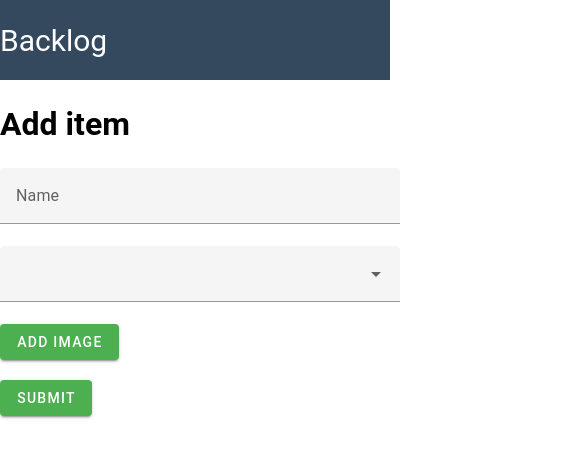
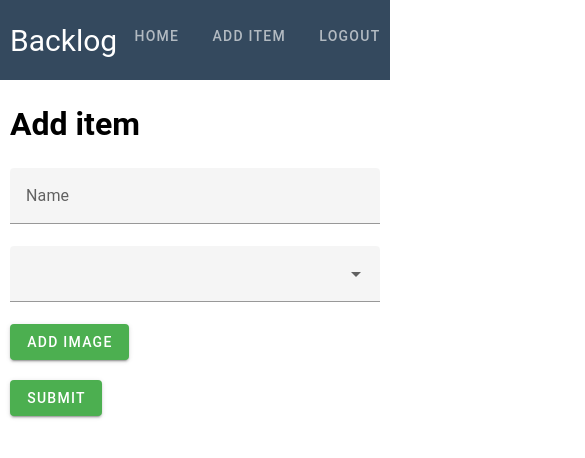
Before and after one commit to meshu-dev/backlog, a Vue app: page /item/new in a window 390 px wide. Shown: the top 458 px of the page, 585 px wide, since content can reach past the window. Built offline with nearby package versions, Linux system fonts and the light colour scheme; no server answers; sample sign-in values are in the browser's storage.

Commit message:
Mobile responsive updates

```diff
--- a/src/assets/_variables.scss
+++ b/src/assets/_variables.scss
@@ -1,3 +1,5 @@
 $color-primary: #663299;
 $text-color-primary: #212529;
-$site-width: 1000px;
+$content-width: 1000px;
+$content-gap: 10px;
+$image-dialog-width: 800px;
--- a/src/assets/main.scss
+++ b/src/assets/main.scss
@@ -15,11 +15,6 @@ body {
   padding: 0;
   width: 100%;
   height: 100%;
-}
-
-main {
-  margin: 20px auto 0 auto;
-  width: 1000px;
 }
 
 h1 {
--- /dev/null
+++ b/src/components/Item/ItemForm/ItemFormImage.vue
@@ -0,0 +1,12 @@
+<script setup>
+  import { useImageStore } from '@/stores/ImageStore';
+  const imageStore = useImageStore();
+</script>
+
+<template>
+  <v-img
+    v-if="imageStore.getImageUrl"
+    max-height="300"
+    aspect-ratio="1"
+    :src="imageStore.getImageUrl" />
+</template>
--- a/src/components/Item/ItemImage/ItemImageDialog.vue
+++ b/src/components/Item/ItemImage/ItemImageDialog.vue
@@ -37,8 +37,10 @@
 </template>
 
 <style lang="scss">
+  @import "@/assets/variables";
+
   #image-search-dialog {
-    width: 800px;
+    width: $image-dialog-width;
     min-height: 600px;
 
     #image-search-content {
@@ -51,4 +53,14 @@
       }
     }
   }
+
+  @media screen and (max-width: $image-dialog-width) {
+    #image-search-dialog {
+      width: 100%;
+
+      #image-search-content {
+        flex-direction: column;
+      }
+    }
+  }
 </style>
--- a/src/components/Item/ItemImage/ItemImageSearch.vue
+++ b/src/components/Item/ItemImage/ItemImageSearch.vue
@@ -48,6 +48,8 @@
 </template>
 
 <style lang="scss">
+  @import "@/assets/variables";
+
   #image-search-form {
     width: 400px;
     margin-bottom: 20px;
@@ -59,4 +61,10 @@
     flex-direction: column;
     margin-bottom: 20px;
   }
+
+  @media screen and (max-width: $image-dialog-width) {
+    #image-search-form {
+      width: 100%;
+    }
+  }
 </style>
--- a/src/components/Item/ItemList.vue
+++ b/src/components/Item/ItemList.vue
@@ -33,12 +33,24 @@
 </template>
 
 <style lang="scss">
+  @import "@/assets/variables";
+
   #item-list {
     display: flex;
     flex-wrap: wrap;
 
     .v-col {
-      max-width: 500px;
+      width: 335px;
+      max-width: 335px;
+    }
+  }
+
+  @media screen and (max-width: $content-width) {
+    #item-list {
+      .v-col {
+        width: 100%;
+        max-width: 100%;
+      }
     }
   }
 </style>
--- a/src/components/Item/ItemView.vue
+++ b/src/components/Item/ItemView.vue
@@ -53,7 +53,6 @@
         </div>
         <v-avatar
           class="ma-3"
-          size="200"
           rounded="0">
           <v-img :src="item.imageUrl ? item.imageUrl : '/src/assets/poster-holder.jpg'">
             <template v-slot:placeholder>
@@ -72,6 +71,8 @@
 </template>
 
 <style lang="scss">
+  @import "@/assets/variables";
+
   .item-view {
     .v-card {
       border-radius: 12px;
@@ -81,7 +82,24 @@
         flex-direction: column;
         align-items: center;
         justify-content: center;
-        width: 100%;
+        width: 155px;
+      }
+
+      .v-avatar {
+        width: 130px;
+        height: 200px;
+      }
+    }
+  }
+
+  @media screen and (max-width: $content-width) {
+    .item-view {
+      .v-card {
+        border-radius: 12px;
+
+        .item-view-text {
+          width: 100%;
+        }
       }
     }
   }
--- a/src/components/Layout/Header.vue
+++ b/src/components/Layout/Header.vue
@@ -36,6 +36,8 @@
 </template>
 
 <style lang="scss">
+  @import "@/assets/variables";
+
   #header {
     background-color: #34495E;
     height: 80px;
@@ -43,9 +45,10 @@
     #header-content {
       display: flex;
       justify-content: space-between;
-      width: 1000px;
+      width: $content-width;
       height: 100%;
       margin: 0 auto;
+      padding: 0 $content-gap;
       color: #FFF;
     }
 
@@ -66,4 +69,12 @@
       }
     }
   }
+
+  @media screen and (max-width: $content-width) {
+    #header {
+      #header-content {
+        width: auto;
+      }
+    }
+  }
 </style>
--- a/src/components/Layout/Layout.vue
+++ b/src/components/Layout/Layout.vue
@@ -4,7 +4,6 @@
 </script>
 
 <template>
-  <!-- <link href="https://cdn.jsdelivr.net/npm/@mdi/font@5.x/css/materialdesignicons.min.css" rel="stylesheet"> -->
   <Header />
   <main>
     <StatusMsg />
@@ -13,5 +12,16 @@
 </template>
 
 <style lang="scss">
+  @import "@/assets/variables";
 
+  main {
+    margin: 20px auto 0 auto;
+    width: $content-width;
+  }
+
+  @media screen and (max-width: $content-width) {
+    main {
+      width: auto;
+    }
+  }
 </style>
--- a/src/views/HomeView.vue
+++ b/src/views/HomeView.vue
@@ -25,8 +25,11 @@
 </template>
 
 <style lang="scss">
+  @import "@/assets/variables";
+
   #home-header {
     display: flex;
     justify-content: space-between;
+    margin: 0 $content-gap;
   }
 </style>
--- a/src/views/ItemFormView.vue
+++ b/src/views/ItemFormView.vue
@@ -9,6 +9,7 @@
 
   import Layout from '@/components/Layout/Layout.vue';
   import ItemImageDialog from '@/components/Item/ItemImage/ItemImageDialog.vue';
+  import ItemFormImage from '@/components/Item/ItemForm/ItemFormImage.vue';
   import * as formFtns from '@/helpers/item-form';
 
   const layoutStore = useLayoutStore();
@@ -23,8 +24,6 @@
   const { id } = toRefs(props);
   const itemId = parseInt(id.value);
   const isEdit = itemId > 0 ? true : false;
-
-  // console.log('isEdit', itemId, id);
 
   const form = ref(false);
   const item = ref(formFtns.getEmptyItem());
@@ -49,8 +48,6 @@
     } else {
       result = await itemStore.addItem(apiParams);
     }
-
-    console.log('result', result);
 
     if (result) {
       const msg = isEdit ? 'Item has been edited' : 'Item has been added';
@@ -98,7 +95,12 @@
               single-line
               label="Select category">
             </v-select>
-            <div id="item-image-btns">
+            <div
+              v-if="imageStore.getImageUrl"
+              id="item-form-mobileimage">
+              <ItemFormImage />
+            </div>
+            <div id="item-image-btns" :class="imageStore.getImageUrl ? 'item-image-editbtns' : '' ">
               <v-btn
                 color="success"
                 type="button"
@@ -127,11 +129,7 @@
           </v-form>
         </div>
         <div id="item-form-image">
-          <v-img
-            v-if="imageStore.getImageUrl"
-            max-height="300"
-            aspect-ratio="1"
-            :src="imageStore.getImageUrl" />
+          <ItemFormImage />
         </div>
       </div>
     </template>
@@ -139,9 +137,12 @@
 </template>
 
 <style lang="scss">
+  @import "@/assets/variables";
+
   #item-form-wrapper {
     display: flex;
     flex-direction: row;
+    margin: 0 $content-gap;
 
     #item-form {
       width: 400px;
@@ -151,10 +152,41 @@
         column-gap: 10px;
         margin-bottom: 20px;
       }
+
+      .item-image-editbtns {
+        justify-content: flex-start;
+      }
+
+      #item-form-mobileimage {
+        display: none;
+        margin-bottom: 20px;
+      }
     }
 
     #item-form-image {
       width: 300px;
     }
   }
+
+  @media screen and (max-width: 600px) {
+    #item-form-wrapper {
+      flex-direction: column;
+
+      #item-form {
+        width: 100%;
+
+        .item-image-editbtns {
+          justify-content: center;
+        }
+
+        #item-form-mobileimage {
+          display: block;
+        }
+      }
+
+      #item-form-image {
+        display: none;
+      }
+    }
+  }
 </style>
```
